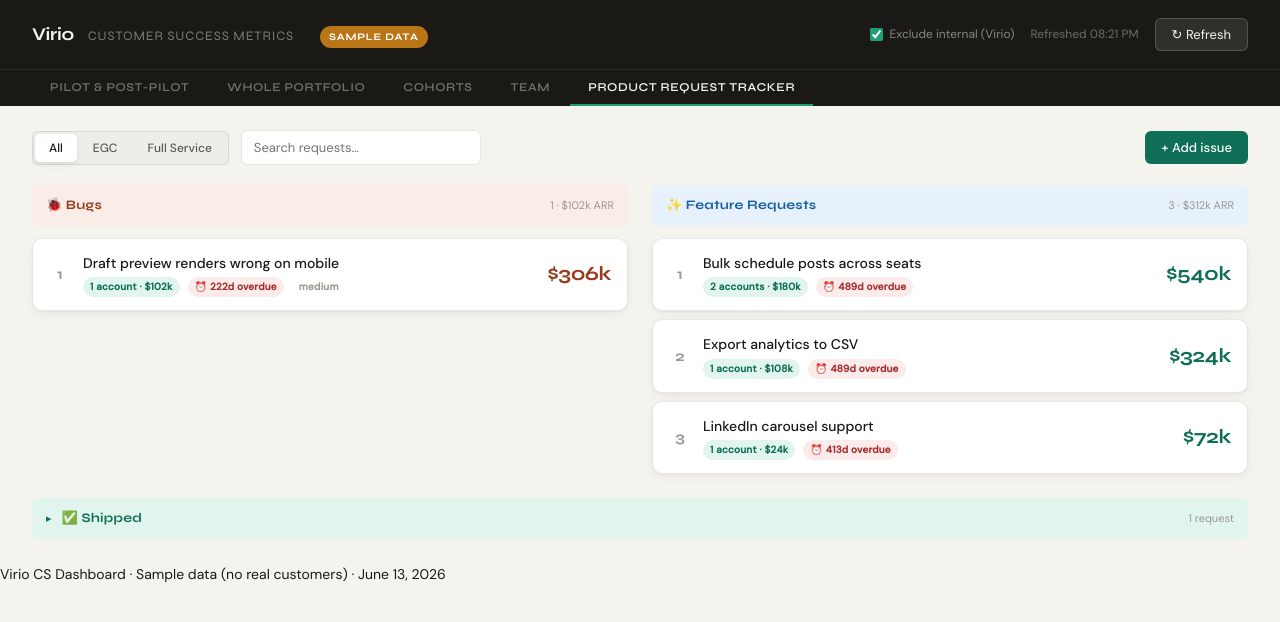
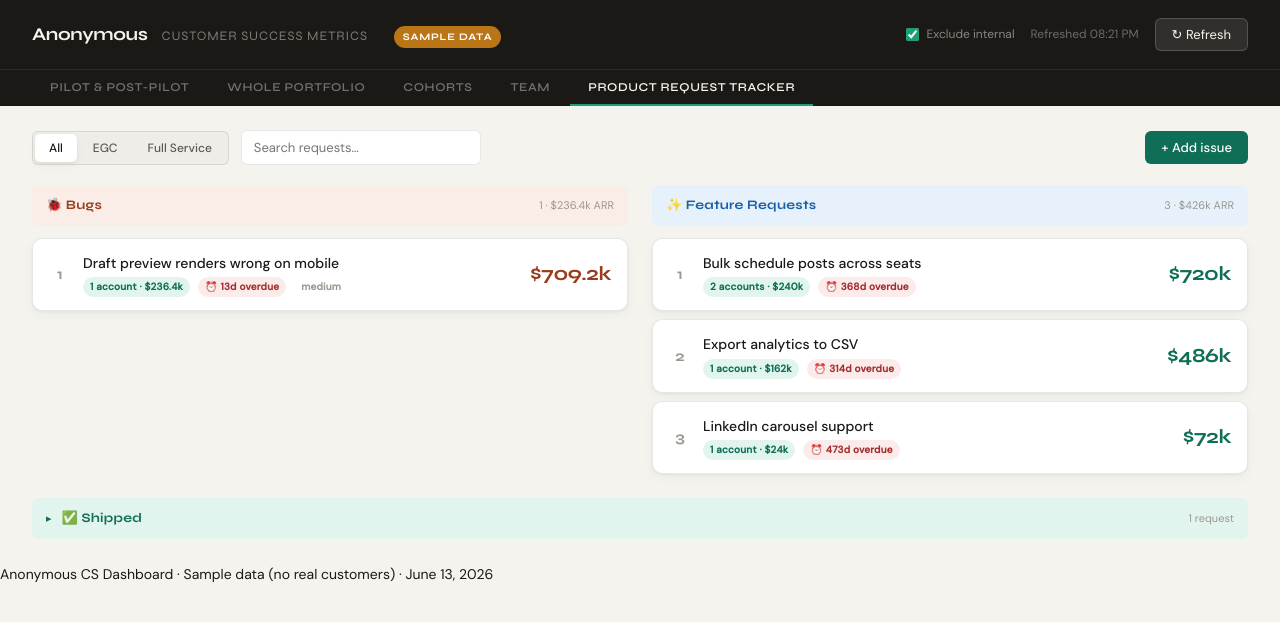
Before and after one commit to melissainsf/anonymizeddashboard, a plain HTML site: page index.html in a window 1280 px wide. Both pictures are taken after a click on the button "PRODUCT REQUEST TRACKER". Drawn offline with nearby package versions, Linux system fonts and the light colour scheme.

Commit message:
Add files via upload

```diff
--- a/index.html
+++ b/index.html
@@ -3,12 +3,12 @@
 <head>
 <meta charset="UTF-8">
 <meta name="viewport" content="width=device-width, initial-scale=1.0">
-<title>Virio — Customer Success Metrics</title>
+<title>Anonymous — Customer Success Metrics</title>
 <link rel="preconnect" href="https://fonts.googleapis.com">
 <link href="https://fonts.googleapis.com/css2?family=Syne:wght@400;500;600;700&family=DM+Sans:wght@300;400;500&display=swap" rel="stylesheet">
 <script src="https://cdnjs.cloudflare.com/ajax/libs/Chart.js/4.4.1/chart.umd.js"></script>
 <!-- DEMO BUILD: Supabase client removed. This is a sanitized, standalone copy of the
-     Virio CS dashboard that runs entirely in the browser on fictional sample data.
+     CS dashboard that runs entirely in the browser on fictional sample data.
      No external services (HubSpot, Lineage, Supabase) are contacted. -->
 <style>
 *,*::before,*::after{box-sizing:border-box;margin:0;padding:0}
@@ -300,7 +300,7 @@ textarea.prt-input{resize:vertical}
 
 <div id="auth-screen" class="hidden">
   <div class="auth-card">
-    <div class="auth-logo">Virio</div>
+    <div class="auth-logo">Anonymous</div>
     <div class="auth-subtitle">Customer Success Metrics</div>
     <button class="auth-btn" id="google-signin-btn" onclick="signInWithGoogle()">
       <svg viewBox="0 0 24 24" xmlns="http://www.w3.org/2000/svg">
@@ -320,14 +320,14 @@ textarea.prt-input{resize:vertical}
 
 <header>
   <div class="header-left">
-    <span class="logo">Virio</span>
+    <span class="logo">Anonymous</span>
     <span class="header-title">Customer Success Metrics</span>
     <span class="demo-badge" title="All companies, names, and figures shown are fictional sample data.">SAMPLE DATA</span>
   </div>
   <div class="header-right">
     <label class="exclude-toggle">
       <input type="checkbox" id="exclude-virio" checked onchange="recompute()">
-      Exclude internal (Virio)
+      Exclude internal
     </label>
     <span id="last-updated"></span>
     <button class="signout-btn" id="signout-btn" style="display:none" onclick="signOut()">Sign out</button>
@@ -837,11 +837,12 @@ function buildDemoData() {
   const rint = (lo, hi) => lo + Math.floor(rnd() * (hi - lo + 1));
 
   const NAMES = ['Northwind Labs','Brightloom','Cedar & Pine Co','Halcyon Health','Meridian Freight','Lumen Robotics','Tideway Bank','Verdant Foods','Polaris Security','Kestrel Analytics','Driftwood Travel','Ironclad Insurance','Saffron Retail','Bluepeak Energy','Auberge Hospitality','Quill & Quire Media','Granite Logistics','Wavelength Telecom','Fernwood Education','Copperline Mfg','Solstice Apparel','Harborview Realty','Nimbus Cloud','Sablefish Seafood','Aria Fintech','Boxwood HR','Cobalt Devtools','Marigold Beauty','Tessellate Design','Umbra Gaming','Vantage Legal','Wildflower Wellness'];
-  const AMS = ['Maya Chen','Jordan Ellis','Priya Nair','Marcus Webb'];
+  const AMS = ['Maya Chen','Jordan Ellis','Priya Nair','Marcus Webb','Sofia Reyes','Liam Brennan','Naomi Park','Devin Walsh'];
   const CMS = ['Alex Rivera','Sam Okafor','Devon Brooks','Robin Tate'];
   const VERTICALS = ['Fintech','Healthcare','Developer Tools','E-commerce','Cybersecurity','Logistics','HR Tech','Real Estate','MarTech','EdTech','Hospitality','Manufacturing'];
   const REASONS = ['Budget constraints','Lack of ROI','Champion departed','Product fit','Switched to competitor','Limited bandwidth'];
-  const STAGES = ['2024 Q3','2024 Q4','2025 Q1','2025 Q2'];
+  const STAGES = ['Enterprise','Scale Up','Mid-Market','Startup']; // customer segment
+  const SEG_MULT = { 'Enterprise': 2.4, 'Scale Up': 1.5, 'Mid-Market': 1.0, 'Startup': 0.6 }; // bigger segments pay more
   const PRODUCTS = ['Full Service','EGC'];
   const HEALTH = ['green','green','green','blue','yellow','yellow','red'];
 
@@ -854,15 +855,15 @@ function buildDemoData() {
   ];
 
   const addDays = (iso, n) => { const d = new Date(iso); d.setUTCDate(d.getUTCDate() + n); return d.toISOString().slice(0, 10); };
-  const stageStart = { '2024 Q3': '2024-07-15', '2024 Q4': '2024-10-15', '2025 Q1': '2025-01-15', '2025 Q2': '2025-04-15' };
 
   DEMO_HS_RESULTS = STATUS_PLAN.map((status, i) => {
     const name = NAMES[i % NAMES.length];
     const stage = pick(STAGES);
     const product = pick(PRODUCTS);
-    const baseMrr = product === 'Full Service' ? rint(4, 12) * 1000 : rint(15, 40) * 100;
+    const rawMrr = product === 'Full Service' ? rint(4, 12) * 1000 : rint(15, 40) * 100;
+    const baseMrr = Math.round(rawMrr * (SEG_MULT[stage] || 1) / 100) * 100; // scale by segment, round to $100
     const isLiveish = status === 'Converted' || status === 'Churned Post Conversion';
-    const kickoff = addDays(stageStart[stage], rint(0, 30));
+    const kickoff = addDays('2024-08-01', rint(0, 300)); // spread kickoffs across ~10 months
     const hasFirstPost = status !== 'In progress' || rnd() > 0.3;
     const firstPost = hasFirstPost ? addDays(kickoff, rint(12, 45)) : null;
     const churned = status === 'Exited During Pilot' || status === 'Churned Post Conversion';
@@ -1182,7 +1183,7 @@ function switchTab(e, name) {
   if(e&&e.target) e.target.classList.add('active');
   if(!allCompanies.length) return;
   const exclude=document.getElementById('exclude-virio').checked;
-  const cos=exclude?allCompanies.filter(c=>c.domain!=='virio.ai'&&c.name!=='Virio'):allCompanies;
+  const cos=exclude?allCompanies.filter(c=>c.domain!=='internal.example'&&c.name!=='Internal'):allCompanies;
   if(name==='cohorts')   renderCohortsTab(cos);
   if(name==='portfolio') renderPortfolioTable(cos);
   if(name==='team')      renderTeamTab(cos);
@@ -1236,7 +1237,7 @@ async function loadData() {
     setStatus('');
     const now=new Date();
     document.getElementById('last-updated').textContent='Refreshed '+now.toLocaleTimeString([],{hour:'2-digit',minute:'2-digit'});
-    document.getElementById('footer-date').textContent='Virio CS Dashboard · Sample data (no real customers) · '+now.toLocaleDateString('en-US',{month:'long',day:'numeric',year:'numeric'});
+    document.getElementById('footer-date').textContent='Anonymous CS Dashboard · Sample data (no real customers) · '+now.toLocaleDateString('en-US',{month:'long',day:'numeric',year:'numeric'});
     recompute();
     // Refresh the Product Request Tracker against the latest account data.
     prtState.loaded=false;
@@ -1250,7 +1251,7 @@ async function loadData() {
 function recompute() {
   if(!allCompanies.length) return;
   const exclude=document.getElementById('exclude-virio').checked;
-  const cos=exclude?allCompanies.filter(c=>c.domain!=='virio.ai'&&c.name!=='Virio'):allCompanies;
+  const cos=exclude?allCompanies.filter(c=>c.domain!=='internal.example'&&c.name!=='Internal'):allCompanies;
 
   const inProgress=cos.filter(c=>c.pilot_status==='In progress');
   const converted=cos.filter(c=>c.pilot_status==='Converted');
@@ -1506,7 +1507,7 @@ function refreshActiveTab() {
   if(!allCompanies.length) return;
   recompute();
   const exclude=document.getElementById('exclude-virio').checked;
-  const cos=exclude?allCompanies.filter(c=>c.domain!=='virio.ai'&&c.name!=='Virio'):allCompanies;
+  const cos=exclude?allCompanies.filter(c=>c.domain!=='internal.example'&&c.name!=='Internal'):allCompanies;
   const active=document.querySelector('.tab-content.active');
   if(!active) return;
   if(active.id==='tab-cohorts') renderCohortsTab(cos);
@@ -1734,7 +1735,7 @@ function renderTeamTab(cos) {
   const exclude=document.getElementById('exclude-virio').checked;
   const active=cos.filter(c=>(c.pilot_status==='In progress'||c.pilot_status==='Converted')&&(exclude?c.domain!=='virio.ai':true));
 
-  // AM aggregates by post target — always include Virio so internal workload is reflected
+  // AM aggregates by post target — always include internal accounts so workload is reflected
   const ceSource=allCompanies.filter(c=>c.pilot_status==='In progress'||c.pilot_status==='Converted');
   const ceMap = {};
   ceSource.forEach(c => {
```
